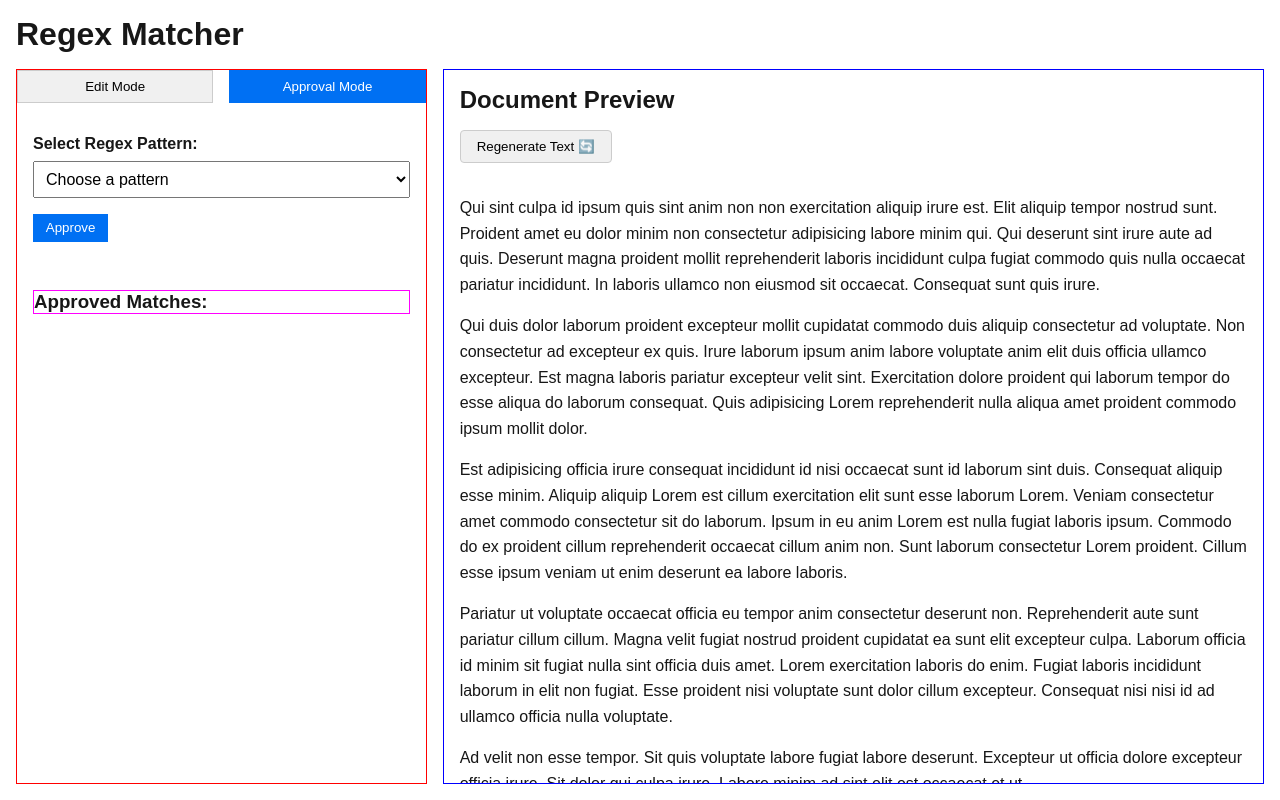
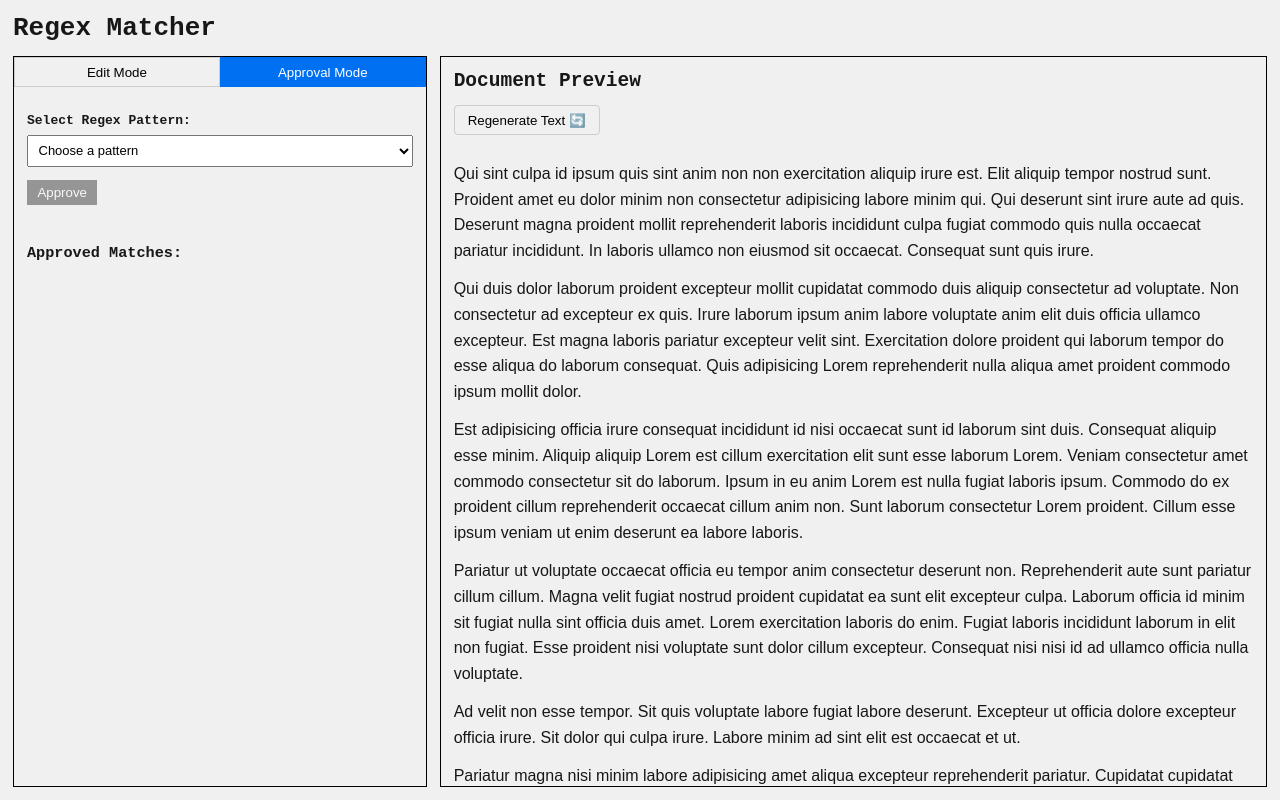
Before and after one commit to rdrgz21/regex-matcher, a Next.js app: page / in a window 1280 px wide. Both pictures are taken after a click on the button "Approval Mode". Built offline with nearby package versions, Linux system fonts and the light colour scheme.

Commit message:
chore: tweaked styles and improved UX

```diff
--- a/src/app/globals.css
+++ b/src/app/globals.css
@@ -9,7 +9,7 @@ body {
   overflow-x: hidden;
   color: var(--foreground);
   background: var(--background);
-  font-family: Arial, Helvetica, sans-serif;
+  font-family: monospace;
   -webkit-font-smoothing: antialiased;
   -moz-osx-font-smoothing: grayscale;
 }
--- a/src/app/page.module.css
+++ b/src/app/page.module.css
@@ -5,6 +5,7 @@
   gap: 1rem;
   flex-direction: column;
   padding: 1rem;
+  background-color: #f0f0f0;
 }
 
 @media (max-width: 768px) {
--- a/src/components/ClientDashboard/ControlPanel/ApprovalModeContent/ApprovalModeContent.module.css
+++ b/src/components/ClientDashboard/ControlPanel/ApprovalModeContent/ApprovalModeContent.module.css
@@ -27,12 +27,17 @@
   cursor: pointer;
 }
 
+.approveButton:disabled {
+  background-color: #5a5a5a;
+  cursor: not-allowed;
+  opacity: 0.6;
+}
+
 .selectedMatches {
   margin-top: 1rem;
 }
 
 .allMatches {
-  border: 1px solid fuchsia;
   margin-top: 2rem;
 }
 
--- a/src/components/ClientDashboard/ControlPanel/ApprovalModeContent/ApprovalModeContent.tsx
+++ b/src/components/ClientDashboard/ControlPanel/ApprovalModeContent/ApprovalModeContent.tsx
@@ -5,7 +5,10 @@ import { useRegexContext } from "@/hooks/useRegexContext";
 export const ApprovalModeContent = () => {
   const { state, selectPattern, approvePattern } = useRegexContext();
 
-  console.log(state.extractedTerms, "extractedTerms");
+  const selectedRegex = state.regexList.find(
+    (r) => r.pattern === state.selectedPattern
+  );
+  const isAlreadyApproved = selectedRegex?.isApproved ?? false;
 
   const handleSelect = (e: React.ChangeEvent<HTMLSelectElement>) => {
     const value = e.target.value;
@@ -48,6 +51,14 @@ export const ApprovalModeContent = () => {
       </label>
       <button
         className={styles.approveButton}
+        disabled={!state.selectedPattern || isAlreadyApproved}
+        title={
+          !state.selectedPattern
+            ? "No pattern selected"
+            : isAlreadyApproved
+            ? "Pattern already approved"
+            : "Approve this pattern"
+        }
         onClick={() => approvePattern(state.selectedPattern ?? null)}
       >
         Approve
--- a/src/components/ClientDashboard/ControlPanel/ControlPanel.module.css
+++ b/src/components/ClientDashboard/ControlPanel/ControlPanel.module.css
@@ -1,5 +1,5 @@
 .controlPanel {
-  border: 1px solid red;
+  border: 1px solid black;
   display: flex;
   flex-direction: column;
   gap: 1rem;
@@ -8,7 +8,6 @@
 
 .modeToggle {
   display: flex;
-  gap: 1rem;
 }
 
 .modeToggle button {
--- a/src/components/ClientDashboard/ControlPanel/EditModeContent/EditModeContent.module.css
+++ b/src/components/ClientDashboard/ControlPanel/EditModeContent/EditModeContent.module.css
@@ -1,16 +1,14 @@
 .editModeContent {
-  border: 1px solid green;
   padding: 1rem;
   display: flex;
   flex-direction: column;
-  gap: 0.5rem;
+  gap: 1rem;
 }
 
 .newPatternInputWrapper {
   display: flex;
   gap: 1rem;
   width: 100%;
-  border: 1px solid red;
 }
 
 .input {
--- a/src/components/ClientDashboard/ControlPanel/EditModeContent/EditModeContent.tsx
+++ b/src/components/ClientDashboard/ControlPanel/EditModeContent/EditModeContent.tsx
@@ -52,7 +52,7 @@ export const EditModeContent = () => {
       </div>
 
       {state.regexList.length === 0 && (
-        <p className={styles.noPatterns}>No patterns added yet</p>
+        <p className={styles.noPatterns}>No patterns added yet!</p>
       )}
 
       {unapproved.length > 0 && (
--- a/src/components/ClientDashboard/DocumentPreview/DocumentPreview.module.css
+++ b/src/components/ClientDashboard/DocumentPreview/DocumentPreview.module.css
@@ -1,5 +1,5 @@
 .documentPreview {
-  border: 1px solid blue;
+  border: 1px solid black;
   display: flex;
   flex-direction: column;
   gap: 1rem;
```
